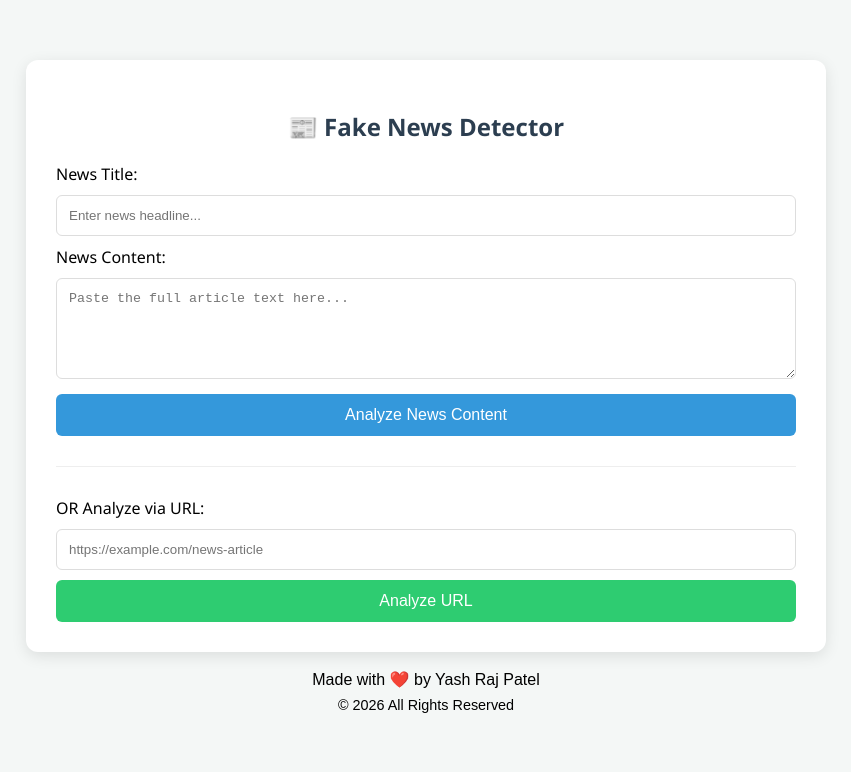
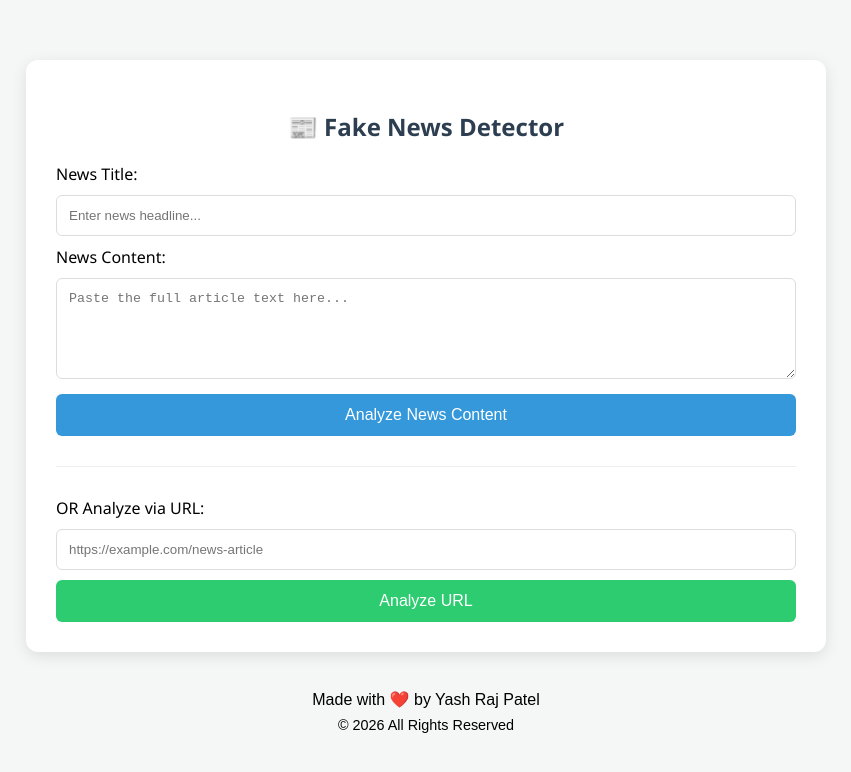
Before and after one commit to yashrajpatel799/news_dector, a plain HTML site: page static/index.html in a window 1280 px wide. Shown: the whole page, without its empty margins (214-1065 px from the left). Drawn offline with Linux system fonts and the light colour scheme.

```diff
--- a/static/index.html
+++ b/static/index.html
@@ -39,7 +39,12 @@
     <div id="loading" class="loading" style="display:none;">Analyzing... please wait...</div>
     <div id="result"></div>
 </div>
-
+<footer style="width: 100%; margin-top: 38px; display: flex; flex-direction: column; align-items: center; justify-content: center; text-align: center; font-family: sans-serif;">
+  <div>Made with ❤️ by Yash Raj Patel</div>
+  <div style="font-size: 0.9em; margin-top: 8px;">
+    &copy; 2026 All Rights Reserved
+  </div>
+</footer>
 
 <script>
     async function checkNews() {
@@ -101,11 +106,7 @@
         load.innerText = msg;
     }
 </script>
-<div style="height: 10vh; width: 100%; display: flex; flex-direction: column; align-items: center; justify-content: center; text-align: center; font-family: sans-serif;">
-  <div>Made with ❤️ by Yash Raj Patel</div>
-  <div style="font-size: 0.9em; margin-top: 8px;">
-    &copy; 2026 All Rights Reserved
-  </div>
+
 </div>
 </body>
 </html>
```
Also changed, not shown: 2 other files.
